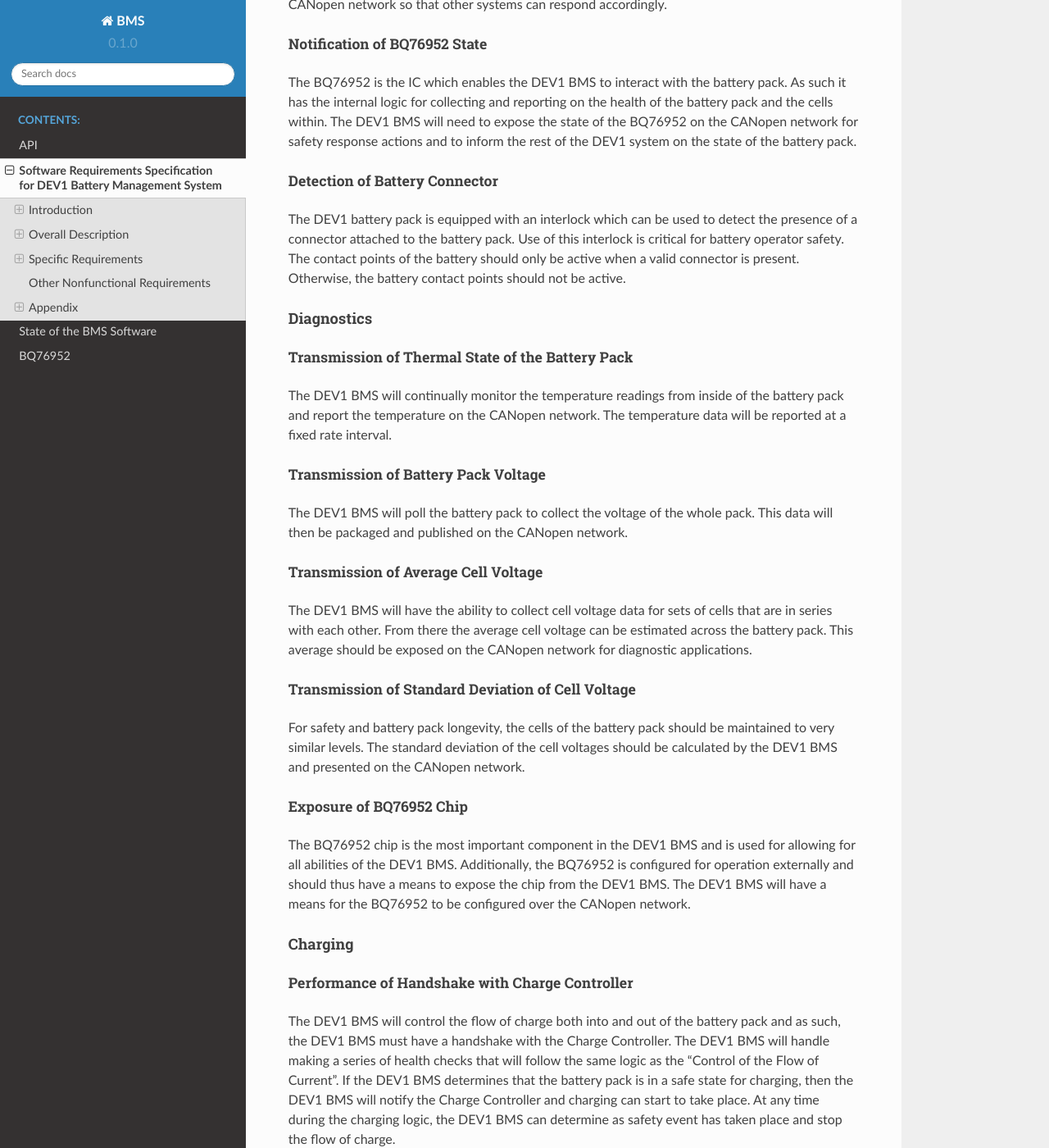
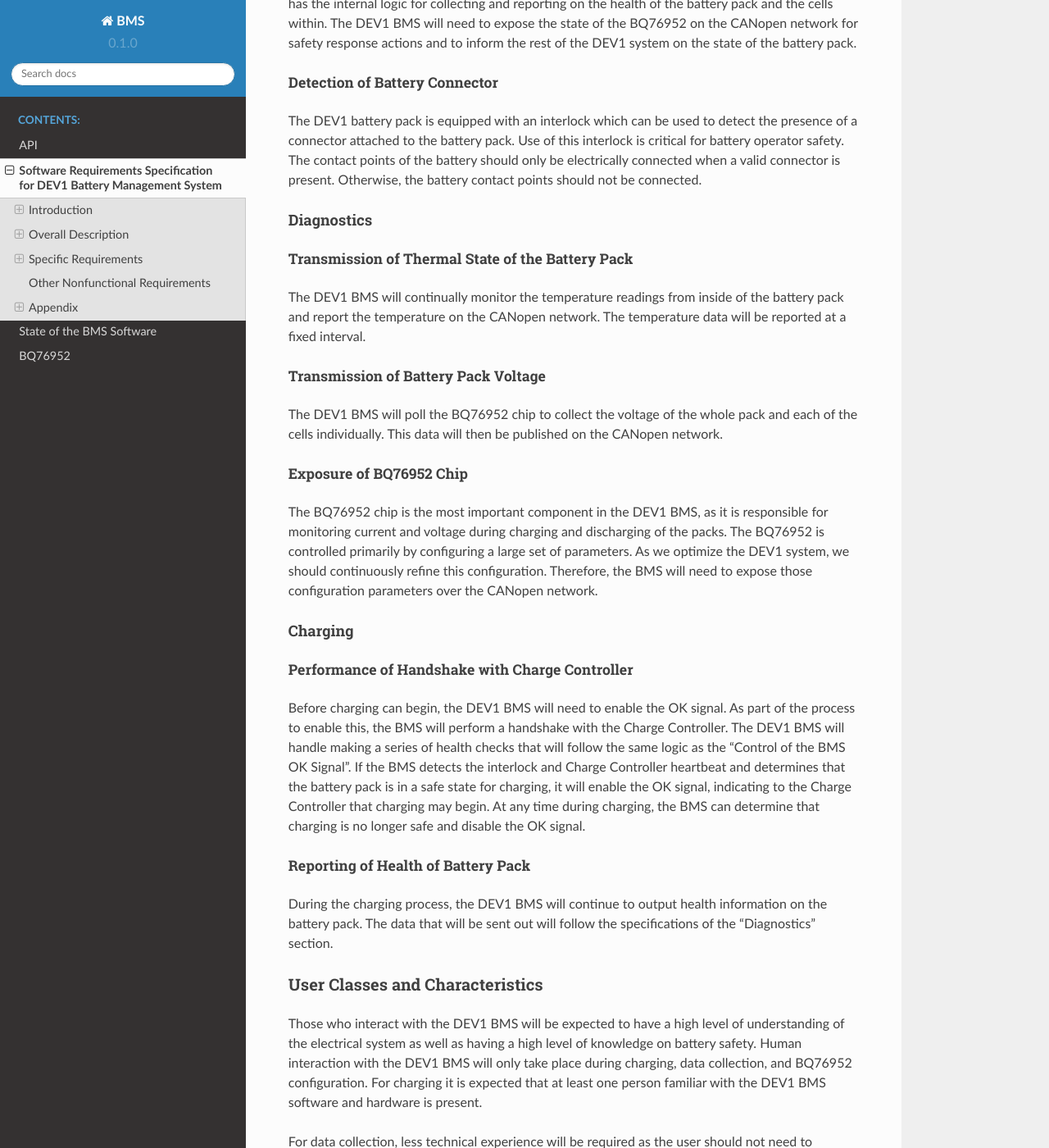
Before and after one commit to RIT-EVT/BMS, a Sphinx documentation site: the page built from docs/source/srs.rst, in a window 1280 px wide and 1400 px high, scrolled down 5534 px. Shown: the whole window at 82% size. Built offline with Sphinx 7.4.7 and the Read the Docs theme 2.0.0, drawn with Linux system fonts in a browser that asks for light colours; some of the changed text lies outside the part shown.

Commit message:
Completed Update to SRS

```diff
--- a/docs/source/srs.rst
+++ b/docs/source/srs.rst
@@ -223,13 +223,6 @@
 Control of the BMS OK Signal
 ^^^^^^^^^^^^^^^^^^^^^^^^^^^^^^
 
-The DEV1 BMS will need the ability to control the flow of
-current into and out of the battery pack. This will be a shutoff that will
-stop the flow of charge that will be used both during normal operation and
-during safety critical events. As such, the DEV1 BMS will need a programmable
-means to control that flow so that the system can respond to a range of
-stimuli.
-
 The DEV1 BMS will need the ability to detect and respond to a number of
 unsafe situations that can arise during use, including over- or
 under-voltage cells, high temperatures, loose connections, and more. To
@@ -270,7 +263,7 @@
 ^^^^^^^^^^^^^^^^^^^^^^^^^^^^^^^^^^^
 
 The DEV1 battery pack will need to have constant health check on the
-state-of-charge of the cells. As such, the DEV1 BMS will handle collecting
+voltage of the cells. As such, the DEV1 BMS will handle collecting
 and broadcasting the state of the cell voltages on the CANopen network so
 that other systems can respond accordingly.
 
@@ -290,8 +283,8 @@
 The DEV1 battery pack is equipped with an interlock which can be used to
 detect the presence of a connector attached to the battery pack. Use of this
 interlock is critical for battery operator safety. The contact points of the
-battery should only be active when a valid connector is present. Otherwise,
-the battery contact points should not be active.
+battery should only be electrically connected when a valid connector is
+present. Otherwise, the battery contact points should not be connected.
 
 Diagnostics
 ~~~~~~~~~~~
@@ -301,38 +294,24 @@
 
 The DEV1 BMS will continually monitor the temperature readings from inside
 of the battery pack and report the temperature on the CANopen network. The
-temperature data will be reported at a fixed rate interval.
+temperature data will be reported at a fixed interval.
 
 Transmission of Battery Pack Voltage
 ^^^^^^^^^^^^^^^^^^^^^^^^^^^^^^^^^^^^
 
-The DEV1 BMS will poll the battery pack to collect the voltage of the whole
-pack. This data will then be packaged and published on the CANopen network.
-
-Transmission of Average Cell Voltage
-^^^^^^^^^^^^^^^^^^^^^^^^^^^^^^^^^^^^
-
-The DEV1 BMS will have the ability to collect cell voltage data for sets of
-cells that are in series with each other. From there the average cell voltage
-can be estimated across the battery pack. This average should be exposed on
-the CANopen network for diagnostic applications.
-
-Transmission of Standard Deviation of Cell Voltage
-^^^^^^^^^^^^^^^^^^^^^^^^^^^^^^^^^^^^^^^^^^^^^^^^^^
-
-For safety and battery pack longevity, the cells of the battery pack should be
-maintained to very similar levels. The standard deviation of the cell
-voltages should be calculated by the DEV1 BMS and presented on the CANopen
-network.
+The DEV1 BMS will poll the BQ76952 chip to collect the voltage of the whole
+pack and each of the cells individually. This data will then be published on
+the CANopen network.
 
 Exposure of BQ76952 Chip
 ^^^^^^^^^^^^^^^^^^^^^^^^
 
-The BQ76952 chip is the most important component in the DEV1 BMS and is used
-for allowing for all abilities of the DEV1 BMS. Additionally, the BQ76952
-is configured for operation externally and should thus have a means to expose
-the chip from the DEV1 BMS. The DEV1 BMS will have a means for the BQ76952
-to be configured over the CANopen network.
+The BQ76952 chip is the most important component in the DEV1 BMS, as it is
+responsible for monitoring current and voltage during charging and discharging
+of the packs. The BQ76952 is controlled primarily by configuring a large set of
+parameters. As we optimize the DEV1 system, we should continuously refine this
+configuration. Therefore, the BMS will need to expose those configuration
+parameters over the CANopen network.
 
 Charging
 ~~~~~~~~
@@ -340,15 +319,15 @@
 Performance of Handshake with Charge Controller
 ^^^^^^^^^^^^^^^^^^^^^^^^^^^^^^^^^^^^^^^^^^^^^^^
 
-The DEV1 BMS will control the flow of charge both into and out of the
-battery pack and as such, the DEV1 BMS must have a handshake with the
+Before charging can begin, the DEV1 BMS will need to enable the OK signal. As
+part of the process to enable this, the BMS will perform a handshake with the
 Charge Controller. The DEV1 BMS will handle making a series of health checks
-that will follow the same logic as the "Control of the Flow of Current".
-If the DEV1 BMS determines that the battery pack is in a safe state for
-charging, then the DEV1 BMS will notify the Charge Controller and charging
-can start to take place. At any time during the charging logic, the DEV1 BMS
-can determine as safety event has taken place and stop the flow
-of charge.
+that will follow the same logic as the "Control of the BMS OK Signal". If the
+BMS detects the interlock and Charge Controller heartbeat and determines that
+the battery pack is in a safe state for charging, it will enable the OK signal,
+indicating to the Charge Controller that charging may begin. At any time during
+charging, the BMS can determine that charging is no longer safe and disable the
+OK signal.
 
 Reporting of Health of Battery Pack
 ^^^^^^^^^^^^^^^^^^^^^^^^^^^^^^^^^^^
@@ -357,15 +336,6 @@
 information on the battery pack. The data that will be sent out will follow
 the specifications of the "Diagnostics" section.
 
-Control of the Flow of Current
-^^^^^^^^^^^^^^^^^^^^^^^^^^^^^^
-
-While the charging is taking place. The DEV1 BMS will have the final decision
-if charge will flow. This decision will be made on safety decisions as well
-as the presence of the interlock detection signal. At any point during
-charging, if the DEV1 BMS detects a safety critical situation, the flow of
-current can be disabled.
-
 User Classes and Characteristics
 --------------------------------
 
@@ -373,13 +343,13 @@
 of understanding of the electrical system as well as having a high level
 of knowledge on battery safety. Human interaction with the DEV1 BMS will
 only take place during charging, data collection, and BQ76952 configuration.
-For the charging it is expected that at least one person who worked directly
-on DEV1 BMS design will be present.
+For charging it is expected that at least one person familiar with the DEV1 BMS
+software and hardware is present.
 
-For data collection, less technical experience will be required as safety
-critical systems should not be interacted with during data collection. During
-this time an external device can be used to collect the diagnostic messages
-from the DEV1 BMS.
+For data collection, less technical experience will be required as the user
+should not need to interact with any safety-critical systems. During this time
+an external device can be used to collect the diagnostic messages from the BMS
+over the CAN network.
 
 During configuration of the BQ76952. The users who are interacting with the
 DEV1 BMS will need to be 1 firmware team member and 1 electrical member who
@@ -401,7 +371,7 @@
 all design considerations will require the software to be runnable on an
 embedded system.
 
-Additionally, for the low level interactions with the ST microcontroller,
+Additionally, for the low-level interactions with the ST microcontroller,
 the EVT-core software library will be used. Any additional required
 functionality will need to be considered and added into the EVT-core library
 itself.
@@ -429,6 +399,12 @@
 and proper documentation will need to exist for users to be able to
 configure the BQ76952.
 
+There should also be documentation for any further debugging or maintenance
+procedures used with the BMS. As one of the most complex boards our team has
+developed, it will take time for new members to ramp up to working on it. If we
+are able to provide more documentation, it will take new members less time to
+ramp up on this project.
+
 Constraints
 -----------
 
@@ -438,30 +414,26 @@
 * Development must be in C/C++
 * Communication will take place using CANopen
 * EVT-core will be used for low level microcontroller interfacing
-* Must be developed for the STM32F302r8
+* Must be developed for the STM32F334r8
 * Battery monitoring will take place through the BQ76952
 
 Assumptions and Dependencies
 ----------------------------
 
-It will be assumed that all hardware will operate as designed. This includes
-proper communication present between the BQ76952 and the ST microcontroller.
-Part of the communication assumes that the BQ76952 can properly manage each
-of the groupings of cells in series. Another large safety based assumption is
-that the BQ76952 will be able to stop the flow of charge into and out of
-the battery pack.
+It will be assumed that all systems interacting with the DEV1 BMS will read and
+react properly to the BMS OK signal. It is also assumed that the BQ76952 chip
+will behave exactly as described by its datasheet, detecting and reporting all
+voltages, currents, temperatures, and errors accurately, unless communication
+between the BQ chip and ST microcontroller fails.
 
 Apportioning of Requirements
 ----------------------------
 
-Not all requirements are know at this time as the DEV1 system continues to
-develop. These un-restricted requirements will need to be finalized before
-the implementation of the DEV1 BMS software.
-
-* The CAN messages to capture from the DEV1 system
-* Scope of emergency cases to stop flow of current from the battery pack
-* Specific CAN network IDs
-* Format of CANopen messages that the DEV1 BMS will produce for sharing data
+At this point in the life cycle of the DEV1 BMS project, deployment has begun.
+Due to the nature of student-run teams, it is unlikely that there will be
+further revision to this system, as new students will likely start new projects.
+As a result, there are no future requirements planned to be added to this
+system.
 
 Specific Requirements
 =====================
@@ -474,16 +446,16 @@
 
 The BQ76952 CAN interface is an exposed ability to communicate with the
 BQ76952. The CAN interface will actually expose the I2C interface that the
-STM32F302r8 has with the BQ76952. This will limit software complexity and
+STM32F334r8 has with the BQ76952. This will limit software complexity and
 will ensure that all the features of the BQ76952 are correctly exposed. These
 messages will come across the network realistically at any point from the
 perspective of the DEV1 BMS, but practically these messages will be received
-when the battery pack is not on the motorcycle.
+only when the battery pack is not on the vehicle.
 
 Read Request Message Format
 ^^^^^^^^^^^^^^^^^^^^^^^^^^^
 
-Externally, a CAN message can be sent to the STM32F302r8 which will be
+Externally, a CAN message can be sent to the STM32F334r8 which will be
 interpreted as a request to interact with the BQ76952. Messages with
 a data length of 1 will be interpreted as a read request.
 
```
Also changed, not shown: other parts of docs/source/srs.rst (+10 -10 lines).
